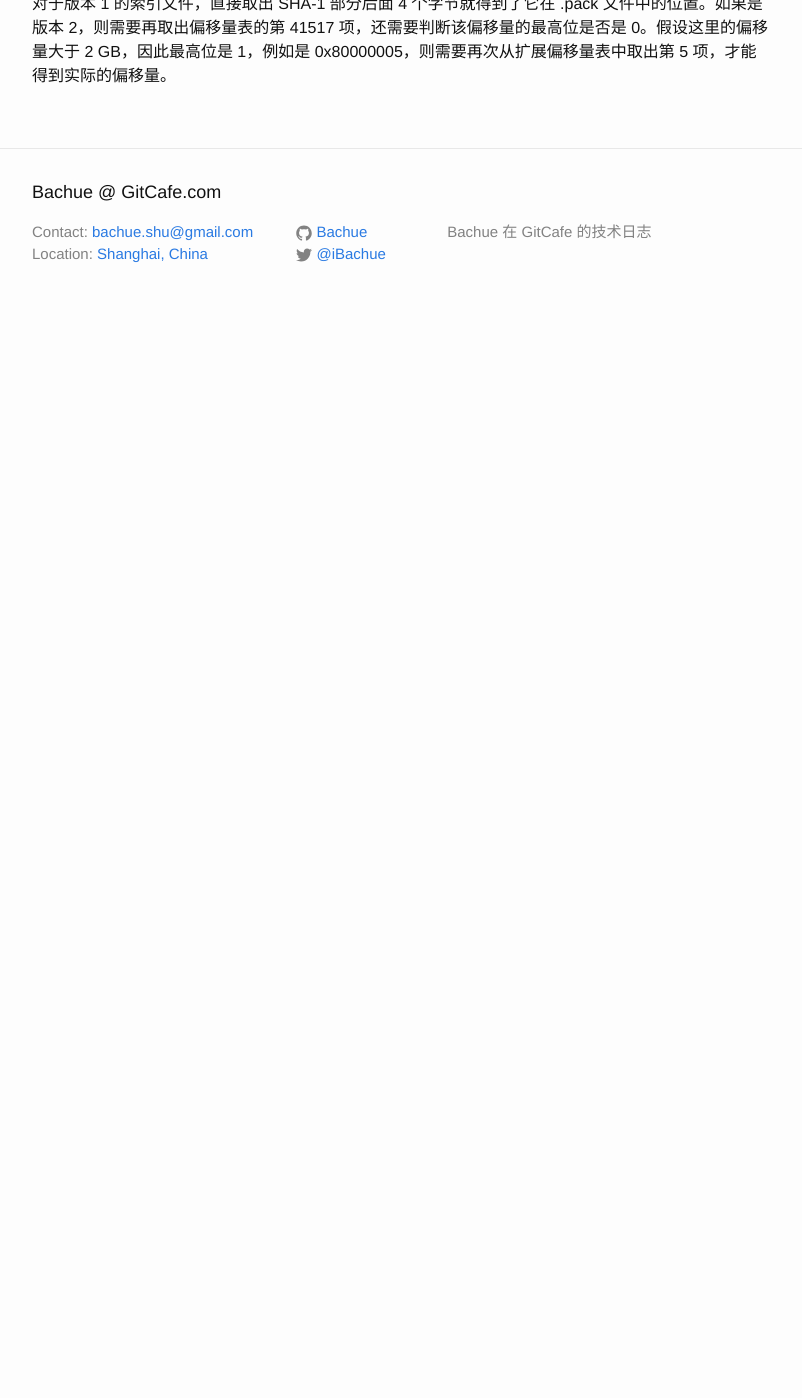
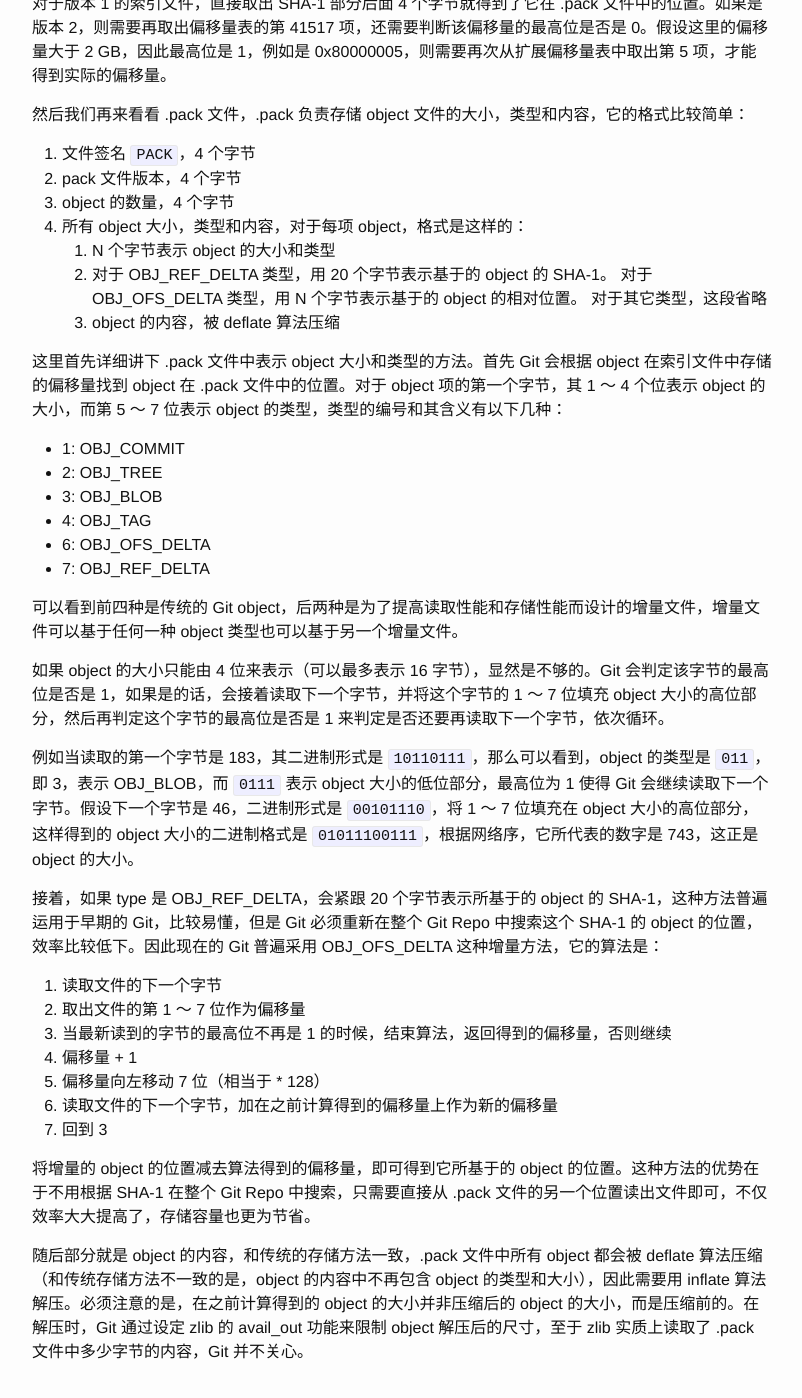
Before and after one commit to bachue/bachue.github.io, a Jekyll site: the page built from _posts/2015-10-13-git-pack-internal.md, in a window 1280 px wide and 1400 px high, scrolled down 1227 px. Shown: the whole window, without its empty margins (238-1040 px from the left). Built offline with Jekyll 4.4.1, drawn with Linux system fonts in a browser that asks for light colours; before the commit the page ends 1553 px from its top, so only the background shows below that; some of the changed text lies outside the part shown.

Commit message:
add more

```diff
--- a/_posts/2015-10-13-git-pack-internal.md
+++ b/_posts/2015-10-13-git-pack-internal.md
@@ -39,3 +39,44 @@ categories: git_internal
 以在 pack 文件中搜索 7105cee64d76781823dbc68f4e154e51e47c3585 为例，其 SHA-1 的第一个字节用数字表示是 113(计算方法是 7 * 16 + 1)，因此取出扇出表第 113 项数据，其值是 41834，还要取出扇出表第 112 项数据（即前一项数据），其值是 41502，这表示 7105cee64d76781823dbc68f4e154e51e47c3585 这个数据的索引项一定位于索引表第 41502 ～ 41834 项中，由于索引表按照 SHA-1 排序，因此可以用二分法找到它在索引表中的位置，例如是 41517。
 
 对于版本 1 的索引文件，直接取出 SHA-1 部分后面 4 个字节就得到了它在 .pack 文件中的位置。如果是版本 2，则需要再取出偏移量表的第 41517 项，还需要判断该偏移量的最高位是否是 0。假设这里的偏移量大于 2 GB，因此最高位是 1，例如是 0x80000005，则需要再次从扩展偏移量表中取出第 5 项，才能得到实际的偏移量。
+
+然后我们再来看看 .pack 文件，.pack 负责存储 object 文件的大小，类型和内容，它的格式比较简单：
+
+1. 文件签名 `PACK`，4 个字节
+2. pack 文件版本，4 个字节
+3. object 的数量，4 个字节
+4. 所有 object 大小，类型和内容，对于每项 object，格式是这样的：
+    1. N 个字节表示 object 的大小和类型
+    2. 对于 OBJ_REF_DELTA 类型，用 20 个字节表示基于的 object 的 SHA-1。
+       对于 OBJ_OFS_DELTA 类型，用 N 个字节表示基于的 object 的相对位置。
+       对于其它类型，这段省略
+    3. object 的内容，被 deflate 算法压缩
+
+这里首先详细讲下 .pack 文件中表示 object 大小和类型的方法。首先 Git 会根据 object 在索引文件中存储的偏移量找到 object 在 .pack 文件中的位置。对于 object 项的第一个字节，其 1 ～ 4 个位表示 object 的大小，而第 5 ～ 7 位表示 object 的类型，类型的编号和其含义有以下几种：
+
+* 1: OBJ_COMMIT
+* 2: OBJ_TREE
+* 3: OBJ_BLOB
+* 4: OBJ_TAG
+* 6: OBJ_OFS_DELTA
+* 7: OBJ_REF_DELTA
+
+可以看到前四种是传统的 Git object，后两种是为了提高读取性能和存储性能而设计的增量文件，增量文件可以基于任何一种 object 类型也可以基于另一个增量文件。
+
+如果 object 的大小只能由 4 位来表示（可以最多表示 16 字节），显然是不够的。Git 会判定该字节的最高位是否是 1，如果是的话，会接着读取下一个字节，并将这个字节的 1 ～ 7 位填充 object 大小的高位部分，然后再判定这个字节的最高位是否是 1 来判定是否还要再读取下一个字节，依次循环。
+
+例如当读取的第一个字节是 183，其二进制形式是 `10110111`，那么可以看到，object 的类型是 `011`，即 3，表示 OBJ_BLOB，而 `0111` 表示 object 大小的低位部分，最高位为 1 使得 Git 会继续读取下一个字节。假设下一个字节是 46，二进制形式是 `00101110`，将 1 ～ 7 位填充在 object 大小的高位部分，这样得到的 object 大小的二进制格式是 `01011100111`，根据网络序，它所代表的数字是 743，这正是 object 的大小。
+
+接着，如果 type 是 OBJ_REF_DELTA，会紧跟 20 个字节表示所基于的 object 的 SHA-1，这种方法普遍运用于早期的 Git，比较易懂，但是 Git 必须重新在整个 Git Repo 中搜索这个 SHA-1 的 object 的位置，效率比较低下。因此现在的 Git 普遍采用 OBJ_OFS_DELTA 这种增量方法，它的算法是：
+
+1. 读取文件的下一个字节
+2. 取出文件的第 1 ～ 7 位作为偏移量
+3. 当最新读到的字节的最高位不再是 1 的时候，结束算法，返回得到的偏移量，否则继续
+4. 偏移量 + 1
+5. 偏移量向左移动 7 位（相当于 * 128）
+5. 读取文件的下一个字节，加在之前计算得到的偏移量上作为新的偏移量
+6. 回到 3
+
+将增量的 object 的位置减去算法得到的偏移量，即可得到它所基于的 object 的位置。这种方法的优势在于不用根据 SHA-1 在整个 Git Repo 中搜索，只需要直接从 .pack 文件的另一个位置读出文件即可，不仅效率大大提高了，存储容量也更为节省。
+
+随后部分就是 object 的内容，和传统的存储方法一致，.pack 文件中所有 object 都会被 deflate 算法压缩（和传统存储方法不一致的是，object 的内容中不再包含 object 的类型和大小），因此需要用 inflate 算法解压。必须注意的是，在之前计算得到的 object 的大小并非压缩后的 object 的大小，而是压缩前的。在解压时，Git 通过设定 zlib 的 avail_out 功能来限制 object 解压后的尺寸，至于 zlib 实质上读取了 .pack 文件中多少字节的内容，Git 并不关心。
```
Also changed, not shown: other parts of _posts/2015-10-13-git-pack-internal.md (+1 -1 lines).
